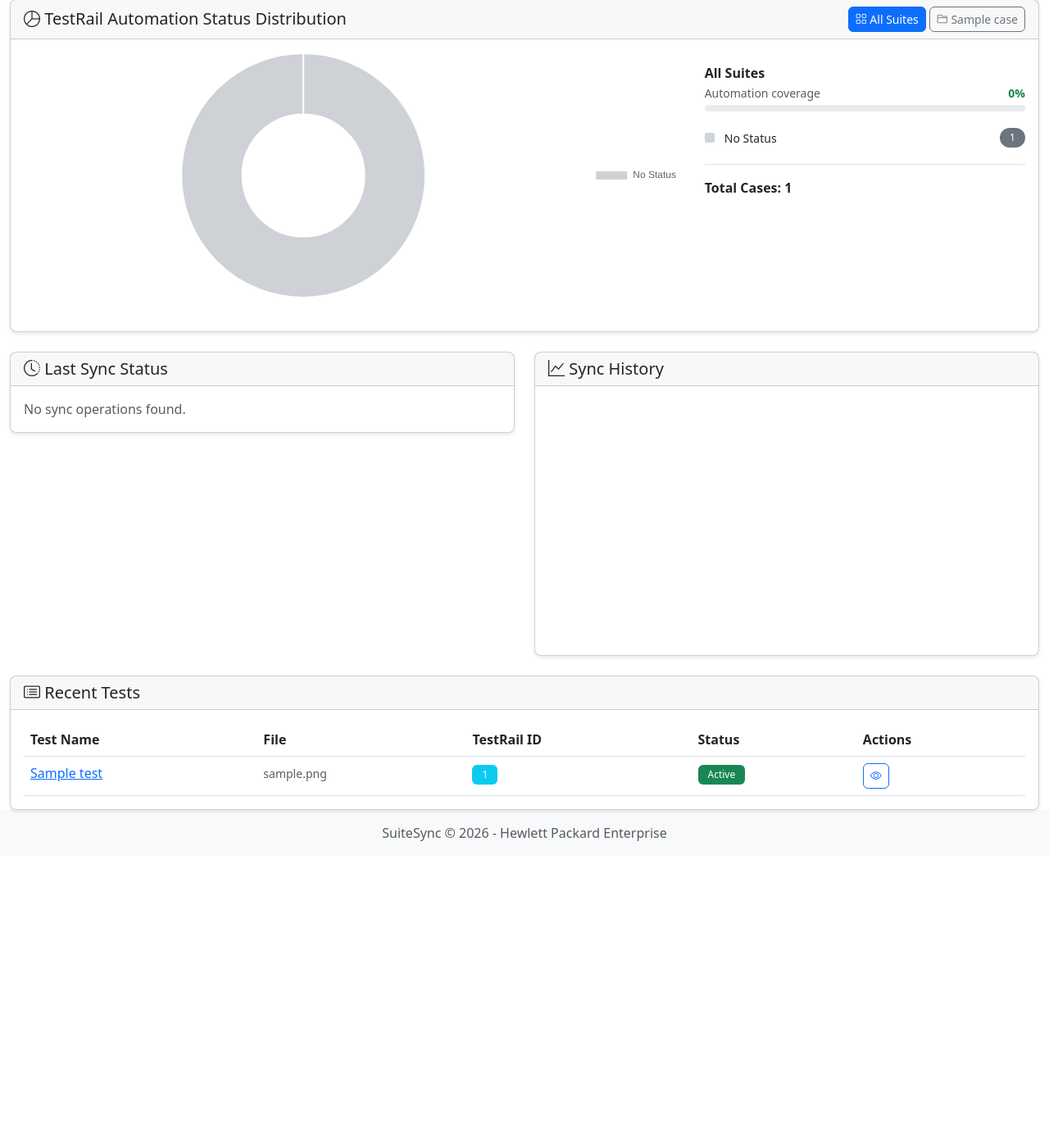
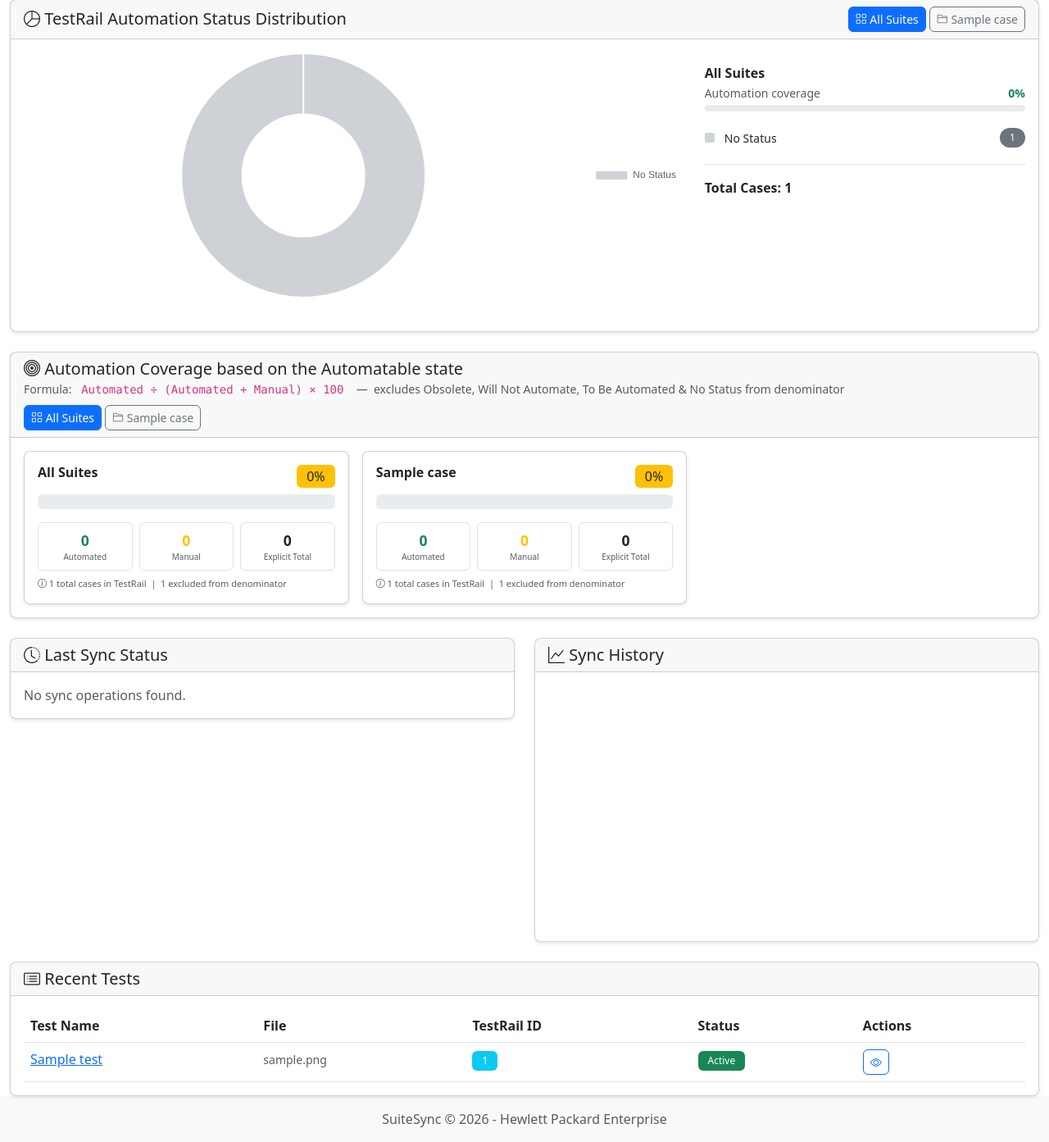
Before and after one commit to vinnarasu-ganesan/suitesync, a Flask app: page / in a window 1280 px wide. Shown: the part 378-1771 px from the top of the page at 82% size. Before the commit the page ends 1404 px from the top, so only its background shows below. Run offline with Flask 3, Linux system fonts and the light colour scheme; tables that the repository leaves empty hold one stand-in row (values such as "Sample post"); data that the repository does not hold is empty; a map, chart or similar area stays blank.

Commit message:
Explicit Automation Coverage

```diff
--- a/routes/api.py
+++ b/routes/api.py
@@ -422,7 +422,12 @@ def get_testrail_stats():
             automation_status_breakdown['null'] += 1
 
     automated_count       = automation_status_breakdown.get('4', 0)
+    manual_count          = automation_status_breakdown.get('1', 0)
     automation_percentage = round((automated_count / total_cases) * 100, 1) if total_cases > 0 else 0
+
+    # Explicit coverage: Automated ÷ (Automated + Manual) × 100
+    explicit_total                  = automated_count + manual_count
+    explicit_automation_percentage  = round((automated_count / explicit_total) * 100, 1) if explicit_total > 0 else 0
 
     return jsonify({
         'total_cases': total_cases,
@@ -432,7 +437,10 @@ def get_testrail_stats():
         'type_breakdown': type_breakdown,
         'automation_status_breakdown': automation_status_breakdown,
         'automated_count': automated_count,
-        'automation_percentage': automation_percentage
+        'manual_count': manual_count,
+        'automation_percentage': automation_percentage,
+        'explicit_total': explicit_total,
+        'explicit_automation_percentage': explicit_automation_percentage
     })
 
 
@@ -554,7 +562,12 @@ def get_testrail_stats_by_suite():
                     breakdown['null'] += 1
 
             automated_count = breakdown.get('4', 0)
-            automation_pct = round((automated_count / total_cases) * 100, 1) if total_cases > 0 else 0
+            manual_count    = breakdown.get('1', 0)
+            automation_pct  = round((automated_count / total_cases) * 100, 1) if total_cases > 0 else 0
+
+            # Explicit coverage: Automated ÷ (Automated + Manual) × 100
+            explicit_total = automated_count + manual_count
+            explicit_pct   = round((automated_count / explicit_total) * 100, 1) if explicit_total > 0 else 0
 
             result.append({
                 'suite_id': suite_id,
@@ -562,7 +575,10 @@ def get_testrail_stats_by_suite():
                 'total_cases': total_cases,
                 'automation_status_breakdown': breakdown,
                 'automated_count': automated_count,
-                'automation_percentage': automation_pct
+                'manual_count': manual_count,
+                'automation_percentage': automation_pct,
+                'explicit_total': explicit_total,
+                'explicit_automation_percentage': explicit_pct
             })
 
         # Sort by suite_id for a stable order
--- a/static/js/dashboard.js
+++ b/static/js/dashboard.js
@@ -198,11 +198,16 @@ async function loadAutomationStatusChart() {
         _buildSuiteTabs(suiteData.suites || []);
         _renderAutomationChart('all');
 
+        _buildExplicitSuiteTabs(suiteData.suites || []);
+        _renderExplicitCoverageWidget('all');
+
     } catch (error) {
         console.error('Error loading automation status chart:', error);
         document.getElementById('automation-status-legend').innerHTML =
             '<p class="text-muted">Error loading automation status data</p>';
         document.getElementById('suite-filter-tabs').innerHTML = '';
+        document.getElementById('explicit-coverage-widget').innerHTML =
+            '<p class="text-muted">Error loading explicit coverage data</p>';
     }
 }
 
@@ -433,3 +438,166 @@ function _renderSuiteComparisonBars(activeSuiteId) {
         ${barsHtml}
     `;
 }
+
+// ---------------------------------------------------------------------------
+// Explicit Automation Coverage Widget
+// ---------------------------------------------------------------------------
+
+function _buildExplicitSuiteTabs(suites) {
+    const container = document.getElementById('explicit-suite-filter-tabs');
+    if (!container) return;
+
+    const tabs = [
+        { id: 'all', label: '<i class="bi bi-grid"></i> All Suites' },
+        ...suites.map(s => ({
+            id: s.suite_id,
+            label: `<i class="bi bi-folder2"></i> ${s.suite_name || 'Suite ' + s.suite_id}`
+        }))
+    ];
+
+    container.innerHTML = tabs.map((tab, i) => `
+        <button class="btn btn-sm ${i === 0 ? 'btn-primary' : 'btn-outline-secondary'} explicit-suite-tab-btn"
+                data-suite-id="${tab.id}">
+            ${tab.label}
+        </button>
+    `).join('');
+
+    container.querySelectorAll('.explicit-suite-tab-btn').forEach(btn => {
+        btn.addEventListener('click', () => {
+            container.querySelectorAll('.explicit-suite-tab-btn').forEach(b => {
+                b.classList.remove('btn-primary');
+                b.classList.add('btn-outline-secondary');
+            });
+            btn.classList.remove('btn-outline-secondary');
+            btn.classList.add('btn-primary');
+            _renderExplicitCoverageWidget(btn.dataset.suiteId);
+        });
+    });
+}
+
+function _renderExplicitCoverageWidget(suiteId) {
+    const container = document.getElementById('explicit-coverage-widget');
+    if (!container) return;
+
+    // Helper to render one suite's explicit coverage block
+    function _suiteBlock(suiteName, automatedCount, manualCount, explicitTotal, explicitPct, totalCases, highlight) {
+        const barColor   = explicitPct >= 75 ? '#198754' : explicitPct >= 50 ? '#0d6efd' : '#ffc107';
+        const badgeCls   = explicitPct >= 75 ? 'bg-success' : explicitPct >= 50 ? 'bg-primary' : 'bg-warning text-dark';
+        const borderCls  = highlight ? 'border-2 border-primary shadow-sm' : '';
+
+        return `
+            <div class="col">
+                <div class="card h-100 ${borderCls}">
+                    <div class="card-body py-3">
+                        <div class="d-flex justify-content-between align-items-start mb-2">
+                            <h6 class="fw-semibold mb-0">${suiteName}</h6>
+                            <span class="badge ${badgeCls} fs-6 ms-2">${explicitPct}%</span>
+                        </div>
+
+                        <!-- Big gauge progress bar -->
+                        <div class="progress mb-2" style="height:18px;border-radius:6px;"
+                             title="${automatedCount} Automated out of ${explicitTotal} (Automated + Manual)">
+                            <div class="progress-bar"
+                                 style="width:${explicitPct}%;background:${barColor};font-size:12px;font-weight:600;">
+                                ${explicitPct > 12 ? explicitPct + '%' : ''}
+                            </div>
+                        </div>
+
+                        <!-- Counts row -->
+                        <div class="row g-2 text-center mt-1">
+                            <div class="col-4">
+                                <div class="border rounded py-2 px-1">
+                                    <div class="fw-bold text-success" style="font-size:1.1rem;">${automatedCount}</div>
+                                    <div class="text-muted" style="font-size:10px;">Automated</div>
+                                </div>
+                            </div>
+                            <div class="col-4">
+                                <div class="border rounded py-2 px-1">
+                                    <div class="fw-bold text-warning" style="font-size:1.1rem;">${manualCount}</div>
+                                    <div class="text-muted" style="font-size:10px;">Manual</div>
+                                </div>
+                            </div>
+                            <div class="col-4">
+                                <div class="border rounded py-2 px-1">
+                                    <div class="fw-bold" style="font-size:1.1rem;">${explicitTotal}</div>
+                                    <div class="text-muted" style="font-size:10px;">Explicit Total</div>
+                                </div>
+                            </div>
+                        </div>
+
+                        <div class="text-muted mt-2" style="font-size:11px;">
+                            <i class="bi bi-info-circle"></i>
+                            ${totalCases} total cases in TestRail
+                            &nbsp;|&nbsp; ${totalCases - explicitTotal} excluded from denominator
+                        </div>
+                    </div>
+                </div>
+            </div>
+        `;
+    }
+
+    if (suiteId === 'all') {
+        // Overall card + one card per suite
+        const overallBlock = _suiteBlock(
+            'All Suites',
+            _allSuitesStats.automated_count,
+            _allSuitesStats.manual_count,
+            _allSuitesStats.explicit_total,
+            _allSuitesStats.explicit_automation_percentage,
+            _allSuitesStats.total_cases,
+            false
+        );
+
+        const suiteBlocks = (_bySuiteStats.suites || []).map(s =>
+            _suiteBlock(
+                s.suite_name || `Suite ${s.suite_id}`,
+                s.automated_count,
+                s.manual_count,
+                s.explicit_total,
+                s.explicit_automation_percentage,
+                s.total_cases,
+                false
+            )
+        ).join('');
+
+        container.innerHTML = `<div class="row g-3 row-cols-1 row-cols-md-3">${overallBlock}${suiteBlocks}</div>`;
+
+    } else {
+        // Single suite view
+        const suite = (_bySuiteStats.suites || []).find(s => s.suite_id === suiteId);
+        if (!suite) return;
+
+        container.innerHTML = `
+            <div class="row g-3 row-cols-1 row-cols-md-2">
+                ${_suiteBlock(
+                    suite.suite_name || `Suite ${suite.suite_id}`,
+                    suite.automated_count,
+                    suite.manual_count,
+                    suite.explicit_total,
+                    suite.explicit_automation_percentage,
+                    suite.total_cases,
+                    true
+                )}
+                <div class="col d-flex align-items-center">
+                    <div class="p-3 bg-light rounded w-100">
+                        <h6 class="fw-semibold text-muted mb-3">
+                            <i class="bi bi-calculator"></i> How it's calculated
+                        </h6>
+                        <div class="mb-2">
+                            <code class="d-block p-2 bg-white border rounded" style="font-size:13px;">
+                                Explicit Coverage = Automated ÷ (Automated + Manual) × 100
+                            </code>
+                        </div>
+                        <ul class="small text-muted mb-0 mt-2 ps-3">
+                            <li><strong>Automated (${suite.automated_count})</strong> — status 4</li>
+                            <li><strong>Manual (${suite.manual_count})</strong> — status 1</li>
+                            <li>Excluded from denominator: Obsolete, Will Not Automate,
+                                To Be Automated, No Status
+                                (${suite.total_cases - suite.explicit_total} cases)</li>
+                        </ul>
+                    </div>
+                </div>
+            </div>
+        `;
+    }
+}
--- a/templates/index.html
+++ b/templates/index.html
@@ -139,6 +139,33 @@
     </div>
 </div>
 
+<!-- Explicit Automation Coverage widget -->
+<div class="row mt-4">
+    <div class="col-12">
+        <div class="card">
+            <div class="card-header d-flex justify-content-between align-items-center flex-wrap gap-2">
+                <div>
+                    <h5 class="mb-0">
+                        <i class="bi bi-bullseye"></i> Automation Coverage based on the Automatable state
+                    </h5>
+                    <small class="text-muted">
+                        Formula: <code>Automated ÷ (Automated + Manual) × 100</code>
+                        &nbsp;—&nbsp; excludes Obsolete, Will Not Automate, To Be Automated &amp; No Status from denominator
+                    </small>
+                </div>
+                <div id="explicit-suite-filter-tabs" class="d-flex gap-1 flex-wrap"></div>
+            </div>
+            <div class="card-body" id="explicit-coverage-widget">
+                <div class="text-center py-3">
+                    <div class="spinner-border text-primary" role="status">
+                        <span class="visually-hidden">Loading...</span>
+                    </div>
+                </div>
+            </div>
+        </div>
+    </div>
+</div>
+
 <div class="row mt-4">
     <div class="col-md-6">
         <div class="card">
```
